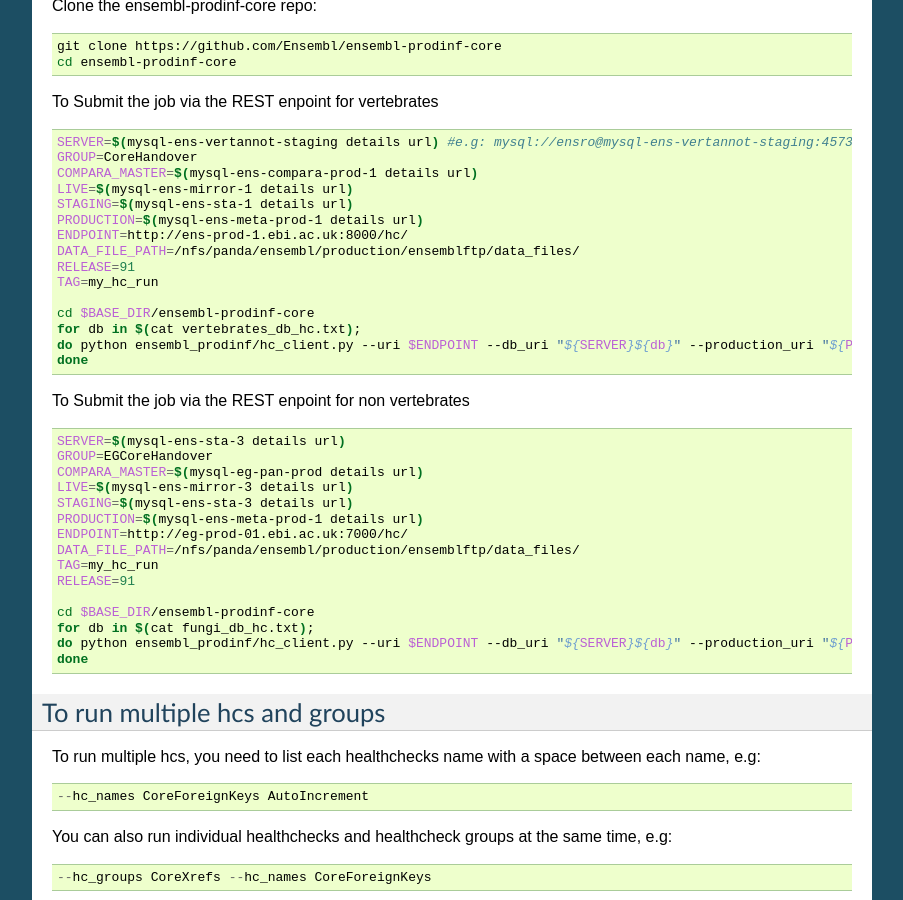
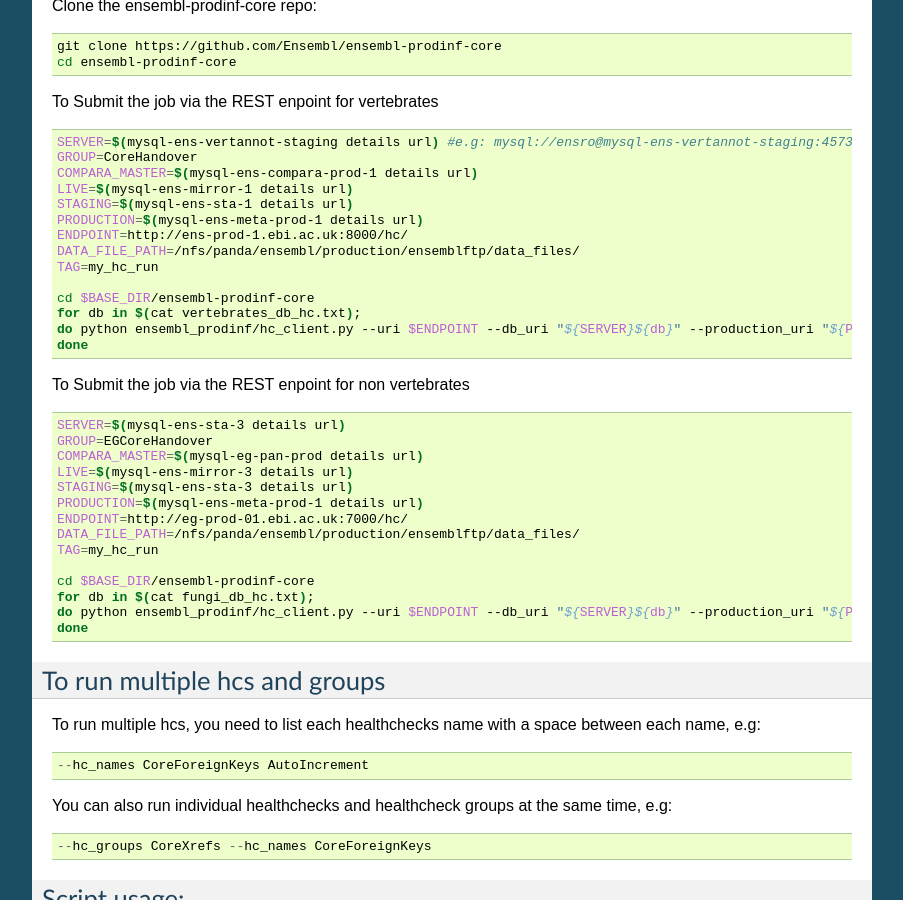
Before and after one commit to Ensembl/ensembl-prodinf-datachecks, a Sphinx documentation site: the page built from docs/bulk_hc_submission.rst, in a window 1280 px wide and 900 px high, scrolled down 898 px. Shown: the whole window, without its empty margins (198-1101 px from the left). Built offline with Sphinx 7.4.7, drawn with Linux system fonts in a browser that asks for light colours.

Commit message:
Update bulk_hc_submission.rst
Production db is now un-versioned

```diff
--- a/docs/bulk_hc_submission.rst
+++ b/docs/bulk_hc_submission.rst
@@ -70,12 +70,11 @@
   PRODUCTION=$(mysql-ens-meta-prod-1 details url)
   ENDPOINT=http://ens-prod-1.ebi.ac.uk:8000/hc/
   DATA_FILE_PATH=/nfs/panda/ensembl/production/ensemblftp/data_files/
-  RELEASE=91
   TAG=my_hc_run
 
   cd $BASE_DIR/ensembl-prodinf-core
   for db in $(cat vertebrates_db_hc.txt);
-  do python ensembl_prodinf/hc_client.py --uri $ENDPOINT --db_uri "${SERVER}${db}" --production_uri "${PRODUCTION}ensembl_production_${RELEASE}" --staging_uri $STAGING --live_uri $LIVE --compara_uri "${COMPARA_MASTER}ensembl_compara_master" --hc_groups $GROUP --data_files_path $DATA_FILE_PATH --tag $TAG  --action submit
+  do python ensembl_prodinf/hc_client.py --uri $ENDPOINT --db_uri "${SERVER}${db}" --production_uri "${PRODUCTION}ensembl_production" --staging_uri $STAGING --live_uri $LIVE --compara_uri "${COMPARA_MASTER}ensembl_compara_master" --hc_groups $GROUP --data_files_path $DATA_FILE_PATH --tag $TAG  --action submit
   done
 
 To Submit the job via the REST enpoint for non vertebrates
@@ -91,11 +90,10 @@
   ENDPOINT=http://eg-prod-01.ebi.ac.uk:7000/hc/
   DATA_FILE_PATH=/nfs/panda/ensembl/production/ensemblftp/data_files/
   TAG=my_hc_run
-  RELEASE=91
 
   cd $BASE_DIR/ensembl-prodinf-core
   for db in $(cat fungi_db_hc.txt);
-  do python ensembl_prodinf/hc_client.py --uri $ENDPOINT --db_uri "${SERVER}${db}" --production_uri "${PRODUCTION}ensembl_production_${RELEASE}" --staging_uri $STAGING --live_uri $LIVE --compara_uri "${COMPARA_MASTER}ensembl_compara_master" --hc_groups $GROUP --data_files_path $DATA_FILE_PATH --tag $TAG  --action submit
+  do python ensembl_prodinf/hc_client.py --uri $ENDPOINT --db_uri "${SERVER}${db}" --production_uri "${PRODUCTION}ensembl_production" --staging_uri $STAGING --live_uri $LIVE --compara_uri "${COMPARA_MASTER}ensembl_compara_master" --hc_groups $GROUP --data_files_path $DATA_FILE_PATH --tag $TAG  --action submit
   done
 
 To run multiple hcs and groups
```
